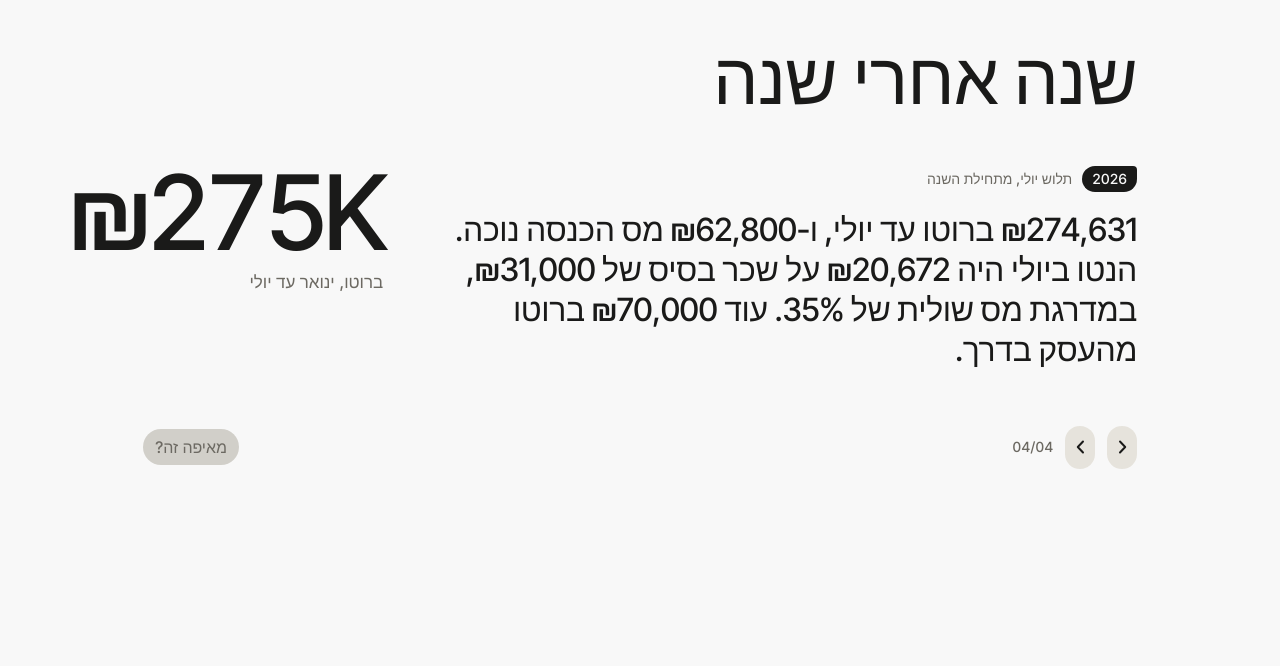
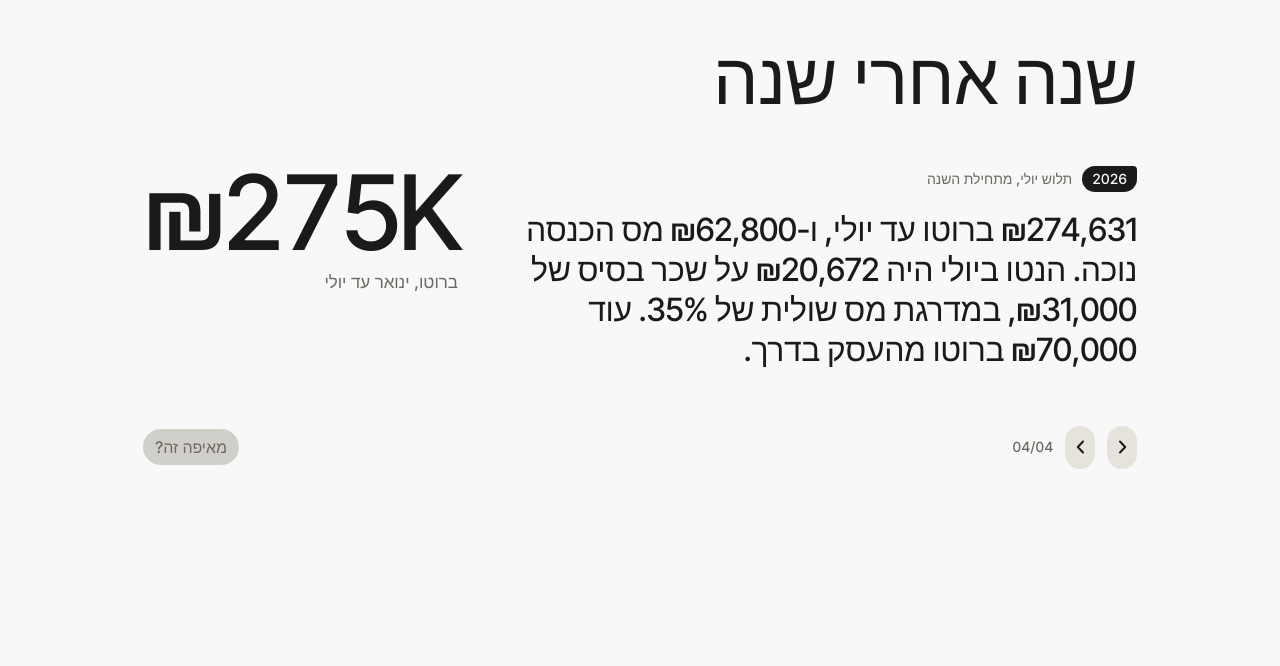
Before and after one commit to edenl2038/my-finance, a plain HTML site: page index.html in a window 1280 px wide. Shown: the part 4280-4946 px from the top of the page. Drawn offline with Linux system fonts and the light colour scheme.

Commit message:
Fix year figure overflow
Co-Authored-By: Claude Opus 5.5 <noreply@anthropic.com>

```diff
--- a/index.html
+++ b/index.html
@@ -250,7 +250,7 @@ button.mini:hover, button.mini:focus-visible { background: #fff; }
 /* ---------- years (carousel) ---------- */
 .tst { max-width: var(--col); margin: calc(180 * var(--u)) auto 0; position: relative; }
 .bigtitle { margin: 0 0 calc(48 * var(--u)); font: 500 calc(72 * var(--u)) / calc(80 * var(--u)) var(--f-display); letter-spacing: -.04em; }
-.tbody { display: grid; grid-template-columns: minmax(0, 1fr) calc(240 * var(--u)); gap: calc(48 * var(--u)); align-items: start; min-height: calc(220 * var(--u)); }
+.tbody { display: grid; grid-template-columns: minmax(0, 1fr) minmax(calc(240 * var(--u)), max-content); gap: calc(48 * var(--u)); align-items: start; min-height: calc(220 * var(--u)); }
 .tblk[data-phase="out"] { transform: translateX(calc(var(--dir) * 26 * var(--u))); transition: transform .22s cubic-bezier(.7,0,.84,0); }
 .tblk[data-phase="pre"] { transform: translateX(calc(var(--dir) * -26 * var(--u))); transition: none; }
 .tblk[data-phase="in"] { transform: none; transition: transform .48s var(--back); }
```
